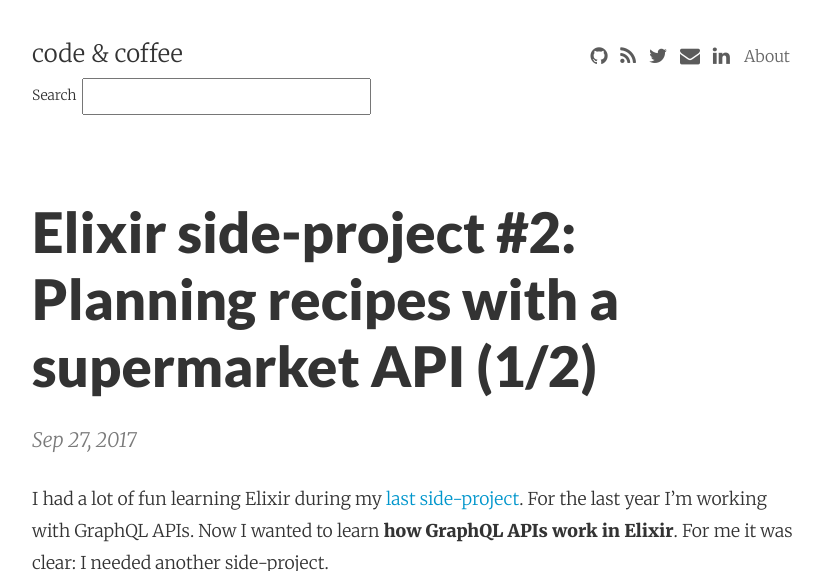
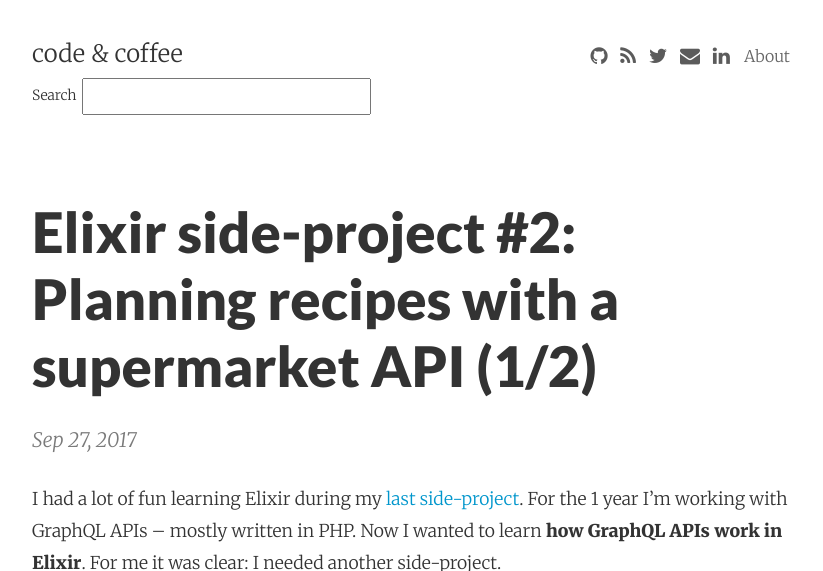
Before and after one commit to adri/adri.github.io, a Jekyll site: the page built from _posts/2017-09-27-learning-elixir-second-side-project-part1.md, in a window 1280 px wide and 900 px high, cut to the strip 0-571 px from the top of the window. Shown: the whole strip, without its empty margins (224-1047 px from the left). Built offline with Jekyll 4.4.1, drawn with Linux system fonts in a browser that asks for light colours; nearby versions of some CDN libraries; comment, search, counter and statistics services are not loaded.

Commit message:
Autocommit from wiki

```diff
--- a/_posts/2017-09-27-learning-elixir-second-side-project-part1.md
+++ b/_posts/2017-09-27-learning-elixir-second-side-project-part1.md
@@ -7,7 +7,7 @@ image: https://cloud.githubusercontent.com/assets/133832/21369161/f3b8dae6-c705-
 published: true
 ---
 
-I had a lot of fun learning Elixir during my [last side-project](/post/learning-elixir-first-side-project). For the last year I'm working with GraphQL APIs. Now I wanted to learn **how GraphQL APIs work in Elixir**. For me it was clear: I needed another side-project.
+I had a lot of fun learning Elixir during my [last side-project](/post/learning-elixir-first-side-project). For the 1 year I'm working with GraphQL APIs – mostly written in PHP. Now I wanted to learn **how GraphQL APIs work in Elixir**. For me it was clear: I needed another side-project.
 
 ![Elixir](https://user-images.githubusercontent.com/133832/30913555-ede256ac-a390-11e7-8f3a-b8e70b00e702.png)
 
```
